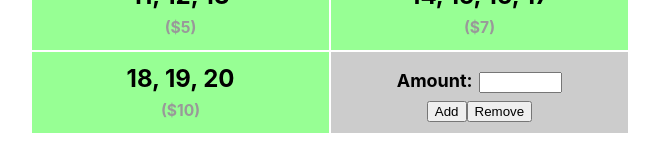
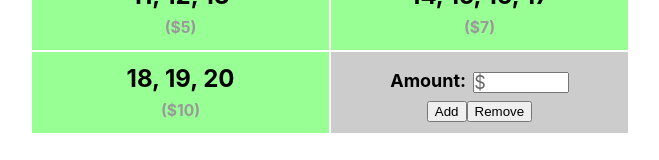
Before and after one commit to nathanalderson/christmas-store-calc, a React (Create React App) app: page / in a window 1280 px wide. Shown: the part 450-610 px from the top of the page, without its empty margins (310-969 px from the left). Built offline with nearby package versions, Linux system fonts and the light colour scheme.

Commit message:
Dollar sign in input field

```diff
--- a/src/App.css
+++ b/src/App.css
@@ -94,3 +94,21 @@ td.other input {
 td.other button {
   clear: left;
 }
+
+.dollar{
+  display: inline-block;
+  position: relative;
+}
+
+.dollar input{
+  padding-left: 15px;
+}
+
+.dollar:before {
+  position: absolute;
+  content: "$";
+  left: 8px;
+  top: 2px;
+  color: #666;
+  font-weight: normal;
+}
--- a/src/Buttons.js
+++ b/src/Buttons.js
@@ -68,7 +68,9 @@ function Other(props) {
     <td className="other">
       <form>
         <label>Amount:
-          <input name="amount" type="number" id="amount" />
+          <div className="dollar">
+            <input name="amount" type="number" id="amount" />
+          </div>
         </label><br/>
         <button onClick={clickAdd}>Add</button>
         <button onClick={clickRemove}>Remove</button>
```
